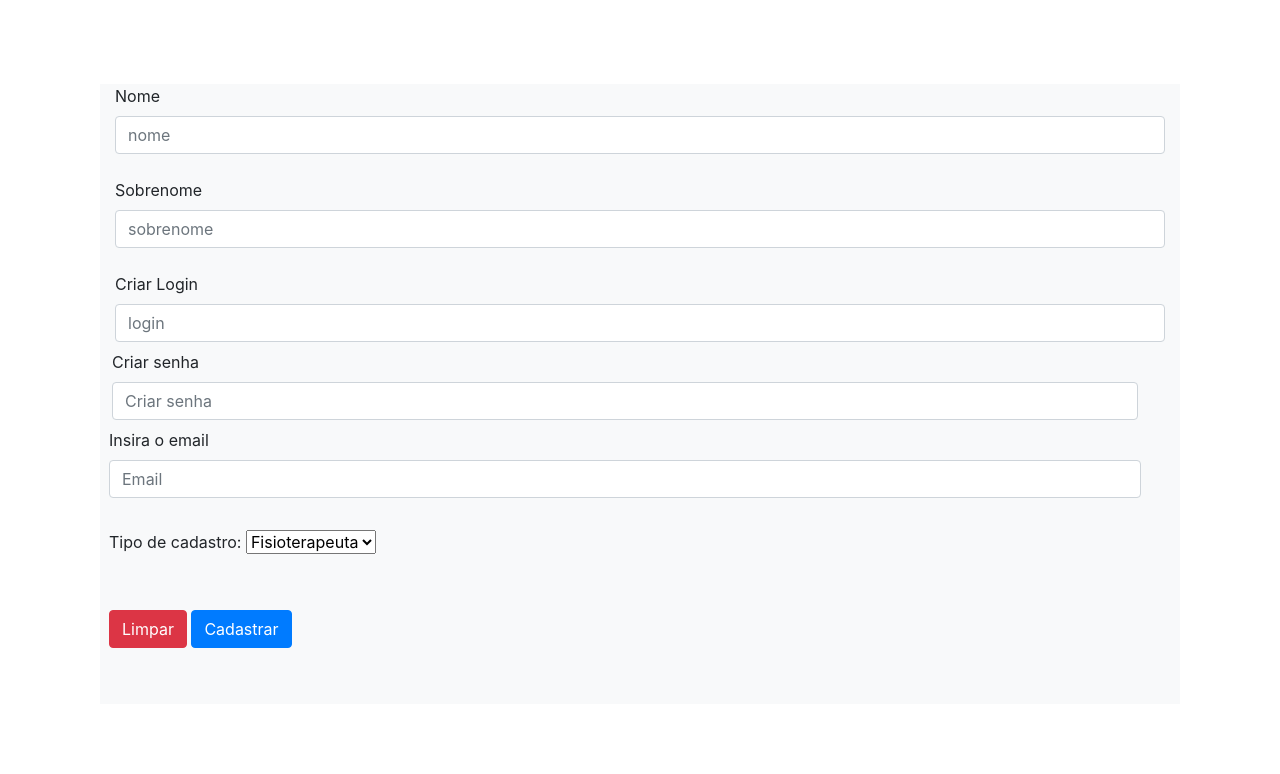
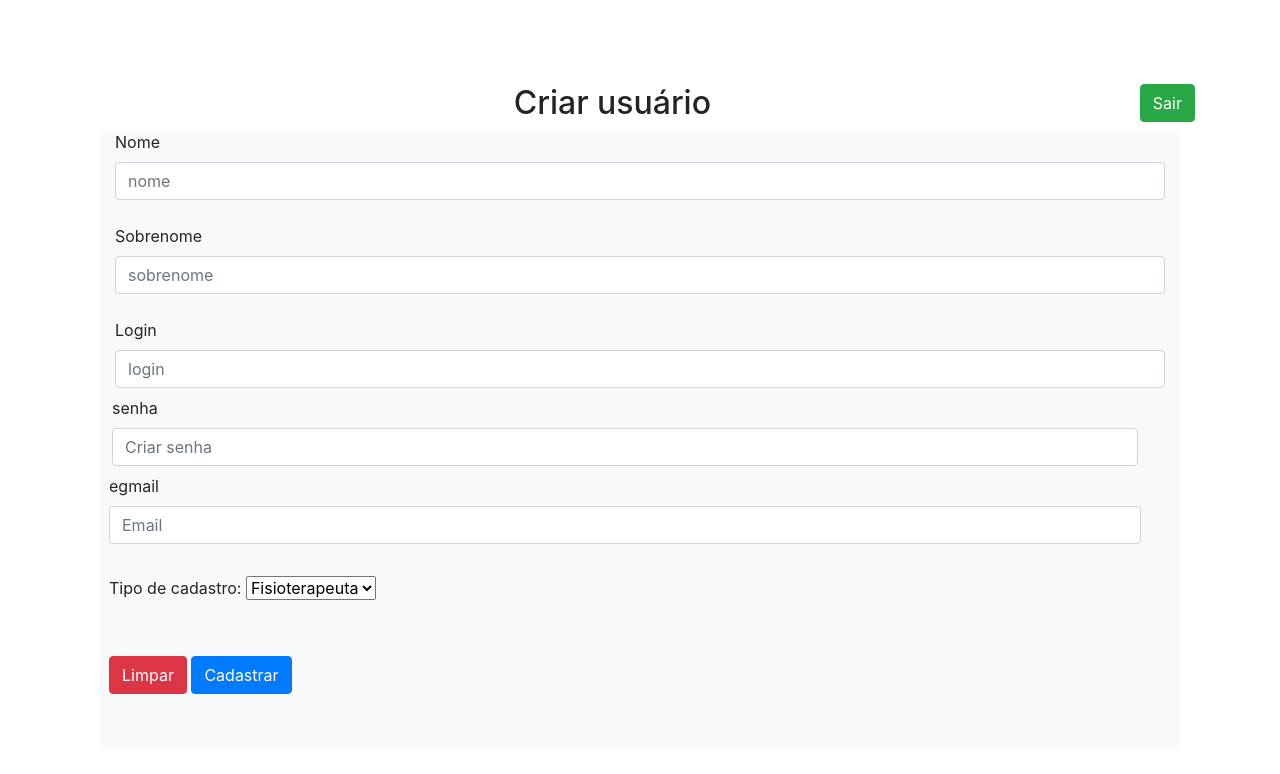
Before and after one commit to yuri1709/Fisioterapia, a PHP site: page /criarUsuarioGeral.php in a window 1280 px wide. Shown: the part 116-890 px from the top of the page. Before the commit the page ends 764 px from the top, so only its background shows below. Run offline with PHP 8.4, Linux system fonts and the light colour scheme; a user stored in the database is signed in.

Commit message:
melhoria na pagina criar usuarioGeral

```diff
--- a/admCRUD.php
+++ b/admCRUD.php
@@ -44,7 +44,7 @@
             <option value="medico">Fisioterapeuta</option>
             <option value="paciente">Paciente</option>
             </select>
-            <button type="submit" formaction="showAllUsuarioGeral.php"><img src="img/admPainel/lupa.png" alt="" width="38px" height="38px"></button>
+                <button class="btn btn-outline-info btn-sm" type="submit" formaction="showAllUsuarioGeral.php"><img src="img/admPainel/lupa.png" alt="" width="30px" height="30px"></button>
             </div>
 
         <!--Mostrar resultado da pesquisa-->
--- a/criarUsuarioGeral.php
+++ b/criarUsuarioGeral.php
@@ -19,8 +19,9 @@
 <?php  include_once "head.php"; ?>
 <body>
   <div class="container c1">
+  <h2 class="text-center">Criar usuário<a href="admCRUD.php"><button type="button" class="btn btn-success float-right">Sair</button></a></h2>
 
-  <div class="container">
+  <div class="container my-2">
   <div class="container teste bg-light ">
    <form class="form-group teste" action="cadastrarUsuarioGeral.php" method="POST">
 
@@ -43,7 +44,7 @@
   <div class="row mb-4">
     <div class="col">
       <div class="form-outline">
-        <label class="form-label" for="form6Example1">Criar Login</label>
+        <label class="form-label" for="form6Example1">Login</label>
         <input type="text" name="login" class="form-control"  placeholder="login"/>
       </div>
     </div>
@@ -52,7 +53,7 @@
   <div class="row mb-4 py-2">
     <div class="col">
       <div class="form-outline">
-        <label class="form-label" for="form6Example1">Criar senha</label>
+        <label class="form-label" for="form6Example1">senha</label>
         <input type="password" name="senha" class="form-control"  placeholder="Criar senha"/>
       </div>
     </div>
@@ -60,7 +61,7 @@
   <!-- Email input -->
   <div class="form-outline mb-4 py-2">
 
-    <label class="form-label" for="form6Example5">Insira o email</label>
+    <label class="form-label" for="form6Example5">egmail</label>
     <input type="email" name="email" class="form-control" placeholder="Email"/>
   </div>
 
```
